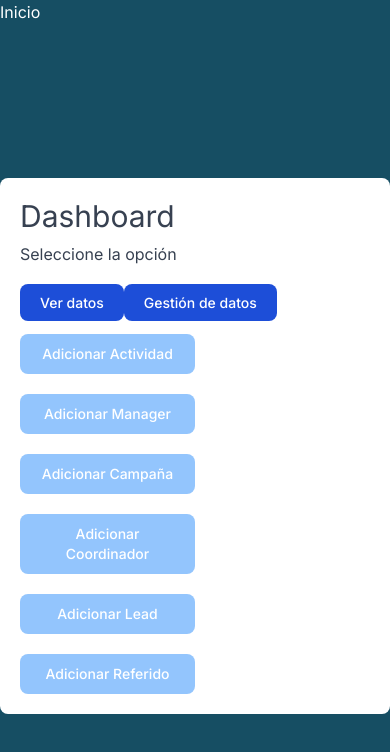
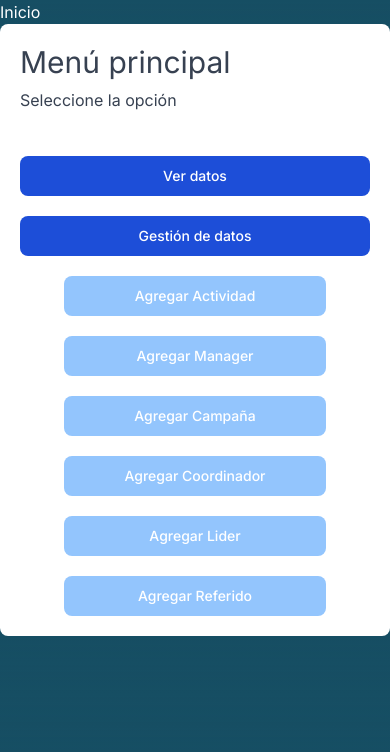
Before and after one commit to God-Zalo/vote0-frontend, a Next.js app: page /dashboard in a window 390 px wide. Shown: the top 752 px of the page. Built offline with nearby package versions, Linux system fonts and the light colour scheme.

Commit message:
fix responsive for sm screens

```diff
--- a/src/app/dashboard/page.tsx
+++ b/src/app/dashboard/page.tsx
@@ -4,12 +4,12 @@ import Link from "next/link";
 
 export default function Home() {
   return (
-    <main className="h-screen flex items-center justify-center">
-      <form className="bg-white flex rounded-lg w-full lg:w-1/2">
-        <div className="flex-1 text-gray-700 p-5 pg:p-20">
-          <h1 className="text-3xl pb-2 fo">Dashboard</h1>
+    <main className="flex items-center flex object-center">
+      <form className="bg-white flex rounded-lg lg:w-1/2 md:w-3/4 sm:w-5/6 xl:w-1/2 2xl:w-1/2 container mx-auto overflow-auto">
+        <div className="flex-1 text-gray-700 p-5 sm:p-10 md:p-10 sm:p-5">
+          <h1 className="text-3xl pb-2 fo">Menú principal</h1>
           <p>Seleccione la opción</p>
-          <div className="mt-6 items-center justify-center">
+          <div className="mt-6 items-center flex flex-col">
             {/* <div className="pb-4">
               <label className="block text-sm pb-2" htmlFor="name">
                 Name
@@ -51,45 +51,45 @@ export default function Home() {
             </Link>
             <Link
               href={"/forms/activities"}
-              className="block text-white bg-blue-300 hover:bg-blue-400 focus:ring-4 focus:ring-blue-100 font-medium rounded-lg text-sm mt-5 px-5 py-2.5 w-1/2 text-center self-center"
+              className="block text-white bg-blue-300 hover:bg-blue-400 focus:ring-4 focus:ring-blue-100 font-medium rounded-lg text-sm mt-5 px-5 py-2.5 w-3/4 max-w-xs text-center self-center container mx-auto"
               type="button"
             >
-              Adicionar Actividad
+              Agregar Actividad
             </Link>
             <Link
               href={"/forms/managers"}
-              className="block text-white bg-blue-300 hover:bg-blue-400 focus:ring-4 focus:ring-blue-100 font-medium rounded-lg text-sm mt-5 px-5 py-2.5 w-1/2 text-center self-center"
+              className="block text-white bg-blue-300 hover:bg-blue-400 focus:ring-4 focus:ring-blue-100 font-medium rounded-lg text-sm mt-5 px-5 py-2.5 w-3/4 max-w-xs text-center self-center container mx-auto"
               type="button"
             >
-              Adicionar Manager
+              Agregar Manager
             </Link>
             <Link
               href={"/forms/campaigns"}
-              className=" block text-white bg-blue-300 hover:bg-blue-400 focus:ring-4 focus:ring-blue-100 font-medium rounded-lg text-sm mt-5 px-5 py-2.5 w-1/2 text-center self-center"
+              className=" block text-white bg-blue-300 hover:bg-blue-400 focus:ring-4 focus:ring-blue-100 font-medium rounded-lg text-sm mt-5 px-5 py-2.5 w-3/4 max-w-xs text-center self-center  container mx-auto"
               type="button"
             >
-              Adicionar Campaña
+              Agregar Campaña
             </Link>
             <Link
               href={"/forms/coordinators"}
-              className=" block text-white bg-blue-300 hover:bg-blue-400 focus:ring-4 focus:ring-blue-100 font-medium rounded-lg text-sm mt-5 px-5 py-2.5 w-1/2 text-center self-center"
+              className=" block text-white bg-blue-300 hover:bg-blue-400 focus:ring-4 focus:ring-blue-100 font-medium rounded-lg text-sm mt-5 px-5 py-2.5 w-3/4 max-w-xs text-center self-center container mx-auto"
               type="button"
             >
-              Adicionar Coordinador
+              Agregar Coordinador
             </Link>
             <Link
               href={"/forms/leads"}
-              className=" block text-white bg-blue-300 hover:bg-blue-400 focus:ring-4 focus:ring-blue-100 font-medium rounded-lg text-sm mt-5 px-5 py-2.5 w-1/2 text-center self-center"
+              className=" block text-white bg-blue-300 hover:bg-blue-400 focus:ring-4 focus:ring-blue-100 font-medium rounded-lg text-sm mt-5 px-5 py-2.5 w-3/4 max-w-xs text-center self-center container mx-auto"
               type="button"
             >
-              Adicionar Lead
+              Agregar Lider
             </Link>
             <Link
               href={"/forms/referreds"}
-              className=" block text-white bg-blue-300 hover:bg-blue-400 focus:ring-4 focus:ring-blue-100 font-medium rounded-lg text-sm mt-5 px-5 py-2.5 w-1/2 text-center self-center"
+              className=" block text-white bg-blue-300 hover:bg-blue-400 focus:ring-4 focus:ring-blue-100 font-medium rounded-lg text-sm mt-5 px-5 py-2.5 w-3/4 max-w-xs text-center self-center container mx-auto"
               type="button"
             >
-              Adicionar Referido
+              Agregar Referido
             </Link>
           </div>
         </div>
--- a/src/app/forms/activities/page.tsx
+++ b/src/app/forms/activities/page.tsx
@@ -33,11 +33,11 @@ export default function Home() {
 
   return (
     <main className="h-screen flex items-center justify-center">
-      <form className="bg-white flex rounded-lg w-full lg:w-1/2">
-        <div className="flex-1 text-gray-700 p-10 lg:p-20">
-          <h1 className="text-3xl pb-2 fo">Adicionar Actividad</h1>
+      <form className="bg-white flex rounded-lg lg:w-1/2 md:w-3/4 sm:w-5/6 xl:w-1/2 2xl:w-1/2 container mx-auto overflow-auto">
+        <div className="flex-1 text-gray-700 p-5 sm:p-10 md:p-10 sm:p-5">
+          <h1 className="text-3xl pb-2 fo">Agregar Actividad</h1>
           <p>Por favor ingrese datos de actividad</p>
-          <div className="mt-6">
+          <div className="mt-6 flex flex-col">
             <div className="pb-4">
               <label className="block text-sm pb-2" htmlFor="name">
                 Nombre
@@ -68,7 +68,7 @@ export default function Home() {
 
             <button
               onClick={submitActivity}
-              className="text-white bg-blue-700 hover:bg-blue-800 focus:ring-4 focus:ring-blue-300 font-medium rounded-lg text-sm mt-5 px-5 py-2.5 w-full text-center"
+              className="text-white bg-blue-700 hover:bg-blue-800 focus:ring-4 focus:ring-blue-300 font-medium rounded-lg text-sm mt-5 px-5 py-5 w-full text-center max-w-xs container mx-auto"
             >
               Guardar
             </button>
--- a/src/app/forms/campaigns/page.tsx
+++ b/src/app/forms/campaigns/page.tsx
@@ -39,12 +39,12 @@ export default function Campaigns() {
   };
 
   return (
-    <main className="h-screen flex items-center justify-center">
-      <form className="bg-white flex rounded-lg w-full lg:w-1/2">
-        <div className="flex-1 text-gray-700 p-10 lg:p-20">
-          <h1 className="text-3xl pb-2 fo">Adicionar Campaña</h1>
+    <main className="flex items-center justify-center">
+      <form className="bg-white flex rounded-lg lg:w-1/2 md:w-3/4 sm:w-5/6 xl:w-1/2 2xl:w-1/2 container mx-auto overflow-auto">
+        <div className="flex-1 text-gray-700 p-5 sm:p-10 md:p-10 sm:p-5">
+          <h1 className="text-3xl pb-2 fo">Agregar Campaña</h1>
           <p>Por favor ingrese datos de campaña</p>
-          <div className="mt-6">
+          <div className="mt-6 flex flex-col">
             <div className="pb-4">
               <label className="block text-sm pb-2" htmlFor="name">
                 Nombre
@@ -97,7 +97,7 @@ export default function Campaigns() {
 
             <button
               onClick={submitCampaign}
-              className="text-white bg-blue-700 hover:bg-blue-800 focus:ring-4 focus:ring-blue-300 font-medium rounded-lg text-sm mt-5 px-5 py-2.5 w-full text-center"
+              className="text-white bg-blue-700 hover:bg-blue-800 focus:ring-4 focus:ring-blue-300 font-medium rounded-lg text-sm mt-5 px-5 py-2.5 w-full text-center container mx-auto max-w-xs"
             >
               Guardar
             </button>
--- a/src/app/forms/coordinators/page.tsx
+++ b/src/app/forms/coordinators/page.tsx
@@ -83,12 +83,12 @@ export default function Home() {
   };
 
   return (
-    <main className="h-screen flex items-center justify-center">
-      <form className="bg-white flex rounded-lg w-full lg:w-1/2">
-        <div className="flex-1 text-gray-700 p-10 lg:p-20">
-          <h1 className="text-3xl pb-2 fo">Adicionar Coordinador</h1>
+    <main className="flex items-center justify-center">
+      <form className="bg-white flex rounded-lg lg:w-1/2 md:w-3/4 sm:w-5/6 xl:w-1/2 2xl:w-1/2 container mx-auto overflow-auto">
+        <div className="flex-1 text-gray-700 p-5 sm:p-10 md:p-10 sm:p-5">
+          <h1 className="text-3xl pb-2 fo">Agregar Coordinador</h1>
           <p>Por favor ingrese datos de coordinador</p>
-          <div className="mt-6">
+          <div className="mt-6 flex flex-col">
             <div className="pb-4">
               <label className="block text-sm pb-2" htmlFor="name">
                 Nombre
@@ -247,7 +247,7 @@ export default function Home() {
 
             <button
               onClick={submitCoordinator}
-              className="text-white bg-blue-700 hover:bg-blue-800 focus:ring-4 focus:ring-blue-300 font-medium rounded-lg text-sm mt-5 px-5 py-2.5 w-full text-center"
+              className="text-white bg-blue-700 hover:bg-blue-800 focus:ring-4 focus:ring-blue-300 font-medium rounded-lg text-sm mt-5 px-5 py-2.5 w-full text-center max-w-xs container mx-auto"
             >
               Guardar
             </button>
--- a/src/app/forms/leads/page.tsx
+++ b/src/app/forms/leads/page.tsx
@@ -72,12 +72,12 @@ export default function Home() {
   };
 
   return (
-    <main className="h-screen flex items-start justify-center">
-      <form className="bg-white flex rounded-lg w-full lg:w-1/2">
-        <div className="flex-1 text-gray-700 p-10 lg:p-20">
-          <h1 className="text-3xl pb-2 fo">Adicionar Leads</h1>
+    <main className="flex items-center justify-center">
+      <form className="bg-white flex rounded-lg lg:w-1/2 md:w-3/4 sm:w-5/6 xl:w-1/2 2xl:w-1/2 container mx-auto overflow-auto">
+        <div className="flex-1 text-gray-700 p-5 sm:p-10 md:p-10 sm:p-5">
+          <h1 className="text-3xl pb-2 fo">Agregar Lider</h1>
           <p>Por favor ingrese datos de lead</p>
-          <div className="mt-6">
+          <div className="mt-6 flex flex-col">
             <div className="pb-4">
               <label className="block text-sm pb-2" htmlFor="name">
                 Nombre
@@ -213,7 +213,7 @@ export default function Home() {
 
             <button
               onClick={submitLead}
-              className="text-white bg-blue-700 hover:bg-blue-800 focus:ring-4 focus:ring-blue-300 font-medium rounded-lg text-sm mt-5 px-5 py-2.5 w-full text-center"
+              className="text-white bg-blue-700 hover:bg-blue-800 focus:ring-4 focus:ring-blue-300 font-medium rounded-lg text-sm mt-5 px-5 py-2.5 w-full text-center max-w-xs container mx-auto"
             >
               Guardar
             </button>
--- a/src/app/forms/managers/page.tsx
+++ b/src/app/forms/managers/page.tsx
@@ -57,11 +57,11 @@ export default function Home() {
 
   return (
     <main className="h-screen flex items-start justify-center">
-      <form className="bg-white flex rounded-lg w-full lg:w-1/2">
-        <div className="flex-1 text-gray-700 p-10 lg:p-20">
-          <h1 className="text-3xl pb-2 fo">Adicionar Manager</h1>
+      <form className="bg-white flex rounded-lg lg:w-1/2 md:w-3/4 sm:w-5/6 xl:w-1/2 2xl:w-1/2 container mx-auto overflow-auto">
+        <div className="flex-1 text-gray-700 p-5 sm:p-10 md:p-10 sm:p-5">
+          <h1 className="text-3xl pb-2 fo">Agregar Manager</h1>
           <p>Por favor ingrese datos de manager</p>
-          <div className="mt-6">
+          <div className="mt-6 flex flex-col">
             <div className="pb-4">
               <label className="block text-sm pb-2" htmlFor="name">
                 Nombre
@@ -171,7 +171,7 @@ export default function Home() {
 
             <button
               onClick={submitManager}
-              className="text-white bg-blue-700 hover:bg-blue-800 focus:ring-4 focus:ring-blue-300 font-medium rounded-lg text-sm mt-5 px-5 py-2.5 w-full text-center"
+              className="text-white bg-blue-700 hover:bg-blue-800 focus:ring-4 focus:ring-blue-300 font-medium rounded-lg text-sm mt-5 px-5 py-2.5 w-full text-center container mx-auto max-w-xs"
             >
               Guardar
             </button>
--- a/src/app/forms/referreds/page.tsx
+++ b/src/app/forms/referreds/page.tsx
@@ -141,12 +141,12 @@ export default function Home() {
   };
 
   return (
-    <main className="h-screen flex items-start justify-center">
-      <form className="bg-white flex rounded-lg w-full lg:w-1/2">
-        <div className="flex-1 text-gray-700 p-10 lg:p-20">
-          <h1 className="text-3xl pb-2 fo">Adicionar Referido</h1>
+    <main className="flex items-center justify-center">
+      <form className="bg-white flex rounded-lg lg:w-1/2 md:w-3/4 sm:w-5/6 xl:w-1/2 2xl:w-1/2 container mx-auto overflow-auto">
+        <div className="flex-1 text-gray-700 p-5 sm:p-10 md:p-10 sm:p-5">
+          <h1 className="text-3xl pb-2 fo">Agregar Referido</h1>
           <p>Por favor ingrese datos de referido</p>
-          <div className="mt-6">
+          <div className="mt-6 flex flex-col">
             <div className="pb-4">
               <label className="block text-sm pb-2" htmlFor="name">
                 Nombre
@@ -420,7 +420,7 @@ export default function Home() {
 
             <button
               onClick={submitReferred}
-              className="text-white bg-blue-700 hover:bg-blue-800 focus:ring-4 focus:ring-blue-300 font-medium rounded-lg text-sm mt-5 px-5 py-2.5 w-full text-center"
+              className="text-white bg-blue-700 hover:bg-blue-800 focus:ring-4 focus:ring-blue-300 font-medium rounded-lg text-sm mt-5 px-5 py-2.5 w-full text-center max-w-xs container mx-auto"
             >
               Guardar
             </button>
```
Also changed, not shown: src/app/login/page.tsx (+11 -11 lines).
